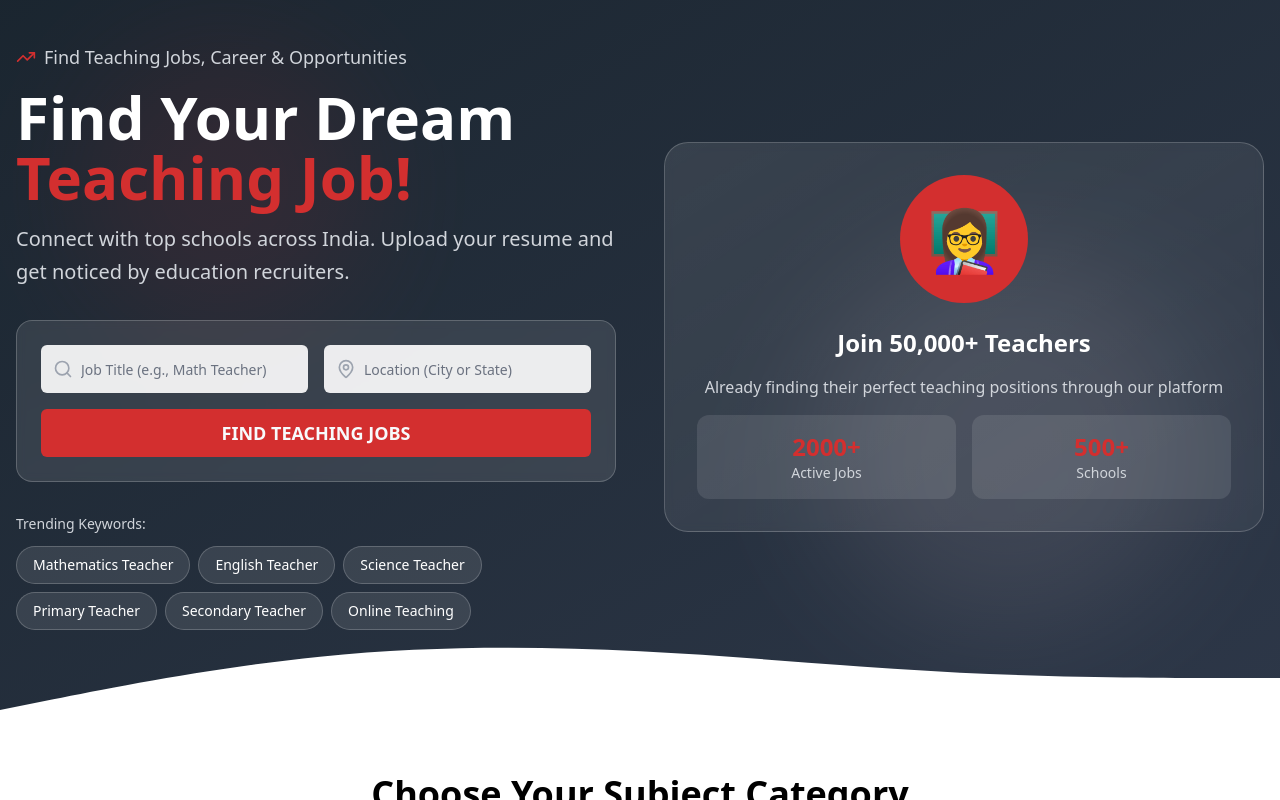
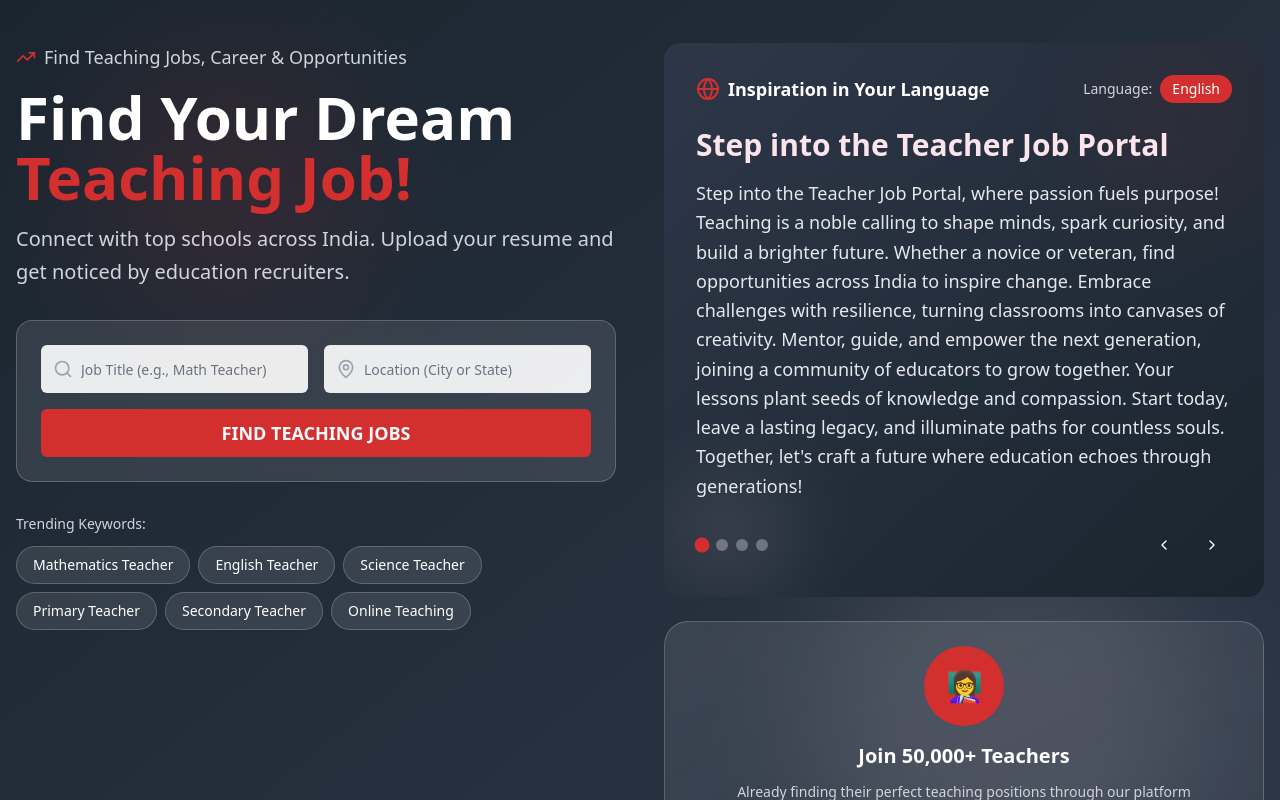
Before and after one commit to suneelnamburi/shiksha-shikshak-sangathan, a React (Vite) app: page / in a window 1280 px wide. Shown: the part 860-1660 px from the top of the page. Built offline with nearby package versions, Linux system fonts and the light colour scheme.

Commit message:
feat: Implement Hero section with carousel
Adds a Hero section with a carousel displaying motivational messages in multiple languages.

```diff
--- a/src/components/HeroSection.tsx
+++ b/src/components/HeroSection.tsx
@@ -3,6 +3,7 @@ import React from 'react';
 import { Search, MapPin, TrendingUp } from 'lucide-react';
 import { Button } from '@/components/ui/button';
 import { Input } from '@/components/ui/input';
+import InspirationSlide from './InspirationSlide';
 
 interface HeroSectionProps {
   searchKeyword: string;
@@ -31,7 +32,7 @@ const HeroSection: React.FC<HeroSectionProps> = ({
       </div>
 
       <div className="container mx-auto px-4 py-20 relative z-10">
-        <div className="grid grid-cols-1 lg:grid-cols-2 gap-12 items-center">
+        <div className="grid grid-cols-1 lg:grid-cols-2 gap-12 items-start">
 
           {/* Left Content */}
           <div className="space-y-8">
@@ -99,28 +100,32 @@ const HeroSection: React.FC<HeroSectionProps> = ({
             </div>
           </div>
 
-          {/* Right Content - Illustration */}
-          <div className="relative">
-            <div className="bg-gradient-to-br from-white/10 to-white/5 rounded-3xl p-8 backdrop-blur-sm border border-white/20">
-              <div className="text-center space-y-6">
-                <div className="w-32 h-32 bg-[#D32F2F] rounded-full mx-auto flex items-center justify-center">
-                  <div className="text-6xl">👩‍🏫</div>
+          {/* Right Content - Updated with Inspiration Slide */}
+          <div className="relative space-y-6">
+            {/* Inspiration Slide */}
+            <InspirationSlide />
+
+            {/* Stats Section */}
+            <div className="bg-gradient-to-br from-white/10 to-white/5 rounded-3xl p-6 backdrop-blur-sm border border-white/20">
+              <div className="text-center space-y-4">
+                <div className="w-20 h-20 bg-[#D32F2F] rounded-full mx-auto flex items-center justify-center">
+                  <div className="text-3xl">👩‍🏫</div>
                 </div>
 
-                <div className="space-y-4">
-                  <h3 className="text-2xl font-bold">Join 50,000+ Teachers</h3>
-                  <p className="text-gray-300">
+                <div className="space-y-3">
+                  <h3 className="text-xl font-bold">Join 50,000+ Teachers</h3>
+                  <p className="text-gray-300 text-sm">
                     Already finding their perfect teaching positions through our platform
                   </p>
 
-                  <div className="grid grid-cols-2 gap-4 text-center">
-                    <div className="bg-white/10 rounded-xl p-4">
-                      <div className="text-2xl font-bold text-[#D32F2F]">2000+</div>
-                      <div className="text-sm text-gray-300">Active Jobs</div>
+                  <div className="grid grid-cols-2 gap-3 text-center">
+                    <div className="bg-white/10 rounded-xl p-3">
+                      <div className="text-xl font-bold text-[#D32F2F]">2000+</div>
+                      <div className="text-xs text-gray-300">Active Jobs</div>
                     </div>
-                    <div className="bg-white/10 rounded-xl p-4">
-                      <div className="text-2xl font-bold text-[#D32F2F]">500+</div>
-                      <div className="text-sm text-gray-300">Schools</div>
+                    <div className="bg-white/10 rounded-xl p-3">
+                      <div className="text-xl font-bold text-[#D32F2F]">500+</div>
+                      <div className="text-xs text-gray-300">Schools</div>
                     </div>
                   </div>
                 </div>
--- /dev/null
+++ b/src/components/InspirationSlide.tsx
@@ -0,0 +1,124 @@
+
+import React, { useState, useEffect } from 'react';
+import { ChevronLeft, ChevronRight, Globe } from 'lucide-react';
+import { Button } from '@/components/ui/button';
+
+const InspirationSlide = () => {
+  const [currentLanguage, setCurrentLanguage] = useState(0);
+
+  const content = [
+    {
+      language: 'English',
+      title: 'Step into the Teacher Job Portal',
+      message: "Step into the Teacher Job Portal, where passion fuels purpose! Teaching is a noble calling to shape minds, spark curiosity, and build a brighter future. Whether a novice or veteran, find opportunities across India to inspire change. Embrace challenges with resilience, turning classrooms into canvases of creativity. Mentor, guide, and empower the next generation, joining a community of educators to grow together. Your lessons plant seeds of knowledge and compassion. Start today, leave a lasting legacy, and illuminate paths for countless souls. Together, let's craft a future where education echoes through generations!"
+    },
+    {
+      language: 'हिंदी',
+      title: 'शिक्षकों के लिए प्रेरणादायक संदेश',
+      message: 'शिक्षक जॉब पोर्टल में कदम रखें, जहां जुनून और उद्देश्य मिलते हैं! शिक्षण एक पवित्र कर्तव्य है, जो युवा मन को आकार देता, जिज्ञासा जगाता और उज्जवल भविष्य बनाता है। नौसिखिया हों या अनुभवी, भारत के विविध क्षेत्रों में अवसर पाएं और परिवर्तन प्रेरित करें। चुनौतियों को साहस से स्वीकार करें, कक्षा को रचनात्मकता का कैनवास बनाएं। अगली पीढ़ी का मार्गदर्शन करें, शिक्षकों के समुदाय से जुड़ें और साथ में बढ़ें। आपके पाठ ज्ञान और करुणा के बीज बोते हैं। आज शुरू करें, एक स्थायी विरासत छोड़ें, और अनगिनत आत्माओं के मार्ग प्रकाशित करें।'
+    },
+    {
+      language: 'मराठी',
+      title: 'शिक्षकांसाठी प्रेरणादायक संदेश',
+      message: 'शिक्षक जॉब पोर्टलमध्ये पाऊल टाका, जिथे उत्साह आणि उद्देश्य एकत्र येतात! शिक्षण हे एक पवित्र कर्तव्य आहे, जे तरुण मनांना आकार देते, उत्सुकता जागवते आणि उज्ज्वल भविष्य घडवते. नवशिक्या असो वा अनुभवी, भारताच्या विविध भागांत संधी शोधा आणि बदल प्रेरित करा. आव्हानांना धैर्याने सामोरे जा, वर्गाला सर्जनशीलतेचा कॅनव्हास बनवा. पुढील पिढीचे मार्गदर्शन करा, शिक्षकांच्या समुदायात सामील व्हा आणि एकत्र वाढा. तुमचे धडे ज्ञान आणि करुणेचे बीज पेरतात. आज सुरुवात करा, कायमस्वरूपी वारसा सोडा आणि अनेक आत्म्यांचे मार्ग उजळवा!'
+    },
+    {
+      language: 'தமிழ்',
+      title: 'ஆசிரியர்களுக்கான உத்வேகமளிக்கும் செய்தி',
+      message: 'ஆசிரியர் வேலைவாய்ப்பு போர்டலில் பங்கேற்கவும், அங்கு ஆர்வமும் நோக்கமும் சேரும்! கற்பித்தல் ஒரு தூய கடமையாகும், இது இளம் மனங்களை வடிவமைக்கிறது, ஆர்வத்தைத் தூண்டுகிறது மற்றும் பிரகாசமான எதிர்காலத்தை உருவாக்குகிறது. புதுமுகராக இருந்தாலும் அல்லது அனுபவம் வாய்ந்தவராக இருந்தாலும், இந்தியாவின் பல்வேறு பகுதிகளில் வாய்ப்புகளை அறிந்து மாற்றத்தை ஊக்குவிக்கவும். சவால்களை தைரியத்துடன் எதிர்கொள்ளுங்கள், வகுப்பறையை படைப்பாற்றலின் ஓவியப்பலகையாக மாற்றுங்கள். அடுத்த தலைமுறையை வழிநடத்தி, ஆசிரியர் சமூகத்தில் இணைந்து வளருங்கள். உங்கள் பாடங்கள் அறிவு மற்றும் இரக்கத்தின் விதைகளை விதைக்கின்றன. இன்று தொடங்கி, நிலையான பாரம்பரியத்தை உருவாக்கி, பல ஆத்மாக்களின் பாதைகளை ஒளிரச் செய்யுங்கள்!'
+    }
+  ];
+
+  // Auto-slide functionality
+  useEffect(() => {
+    const interval = setInterval(() => {
+      setCurrentLanguage((prev) => (prev + 1) % content.length);
+    }, 8000); // Change slide every 8 seconds
+
+    return () => clearInterval(interval);
+  }, []);
+
+  const nextSlide = () => {
+    setCurrentLanguage((prev) => (prev + 1) % content.length);
+  };
+
+  const prevSlide = () => {
+    setCurrentLanguage((prev) => (prev - 1 + content.length) % content.length);
+  };
+
+  return (
+    <div className="relative bg-gradient-to-br from-[#2D3748] to-[#1A252F] rounded-2xl p-8 text-white overflow-hidden">
+      {/* Background Decorative Elements */}
+      <div className="absolute top-0 right-0 w-40 h-40 bg-[#D32F2F] rounded-full opacity-10 blur-3xl"></div>
+      <div className="absolute bottom-0 left-0 w-32 h-32 bg-[#FCE4EC] rounded-full opacity-10 blur-2xl"></div>
+
+      {/* Content */}
+      <div className="relative z-10">
+        {/* Header */}
+        <div className="flex items-center justify-between mb-6">
+          <div className="flex items-center space-x-2">
+            <Globe className="text-[#D32F2F]" size={24} />
+            <span className="text-lg font-semibold">Inspiration in Your Language</span>
+          </div>
+
+          {/* Language Indicator */}
+          <div className="flex items-center space-x-2">
+            <span className="text-sm text-gray-300">Language:</span>
+            <span className="px-3 py-1 bg-[#D32F2F] rounded-full text-sm font-medium">
+              {content[currentLanguage].language}
+            </span>
+          </div>
+        </div>
+
+        {/* Main Content */}
+        <div className="min-h-[300px] flex flex-col justify-center">
+          <h3 className="text-2xl lg:text-3xl font-bold mb-4 text-[#FCE4EC]">
+            {content[currentLanguage].title}
+          </h3>
+
+          <p className="text-gray-200 leading-relaxed text-lg">
+            {content[currentLanguage].message}
+          </p>
+        </div>
+
+        {/* Navigation Controls */}
+        <div className="flex items-center justify-between mt-6">
+          <div className="flex space-x-2">
+            {content.map((_, index) => (
+              <button
+                key={index}
+                onClick={() => setCurrentLanguage(index)}
+                className={`w-3 h-3 rounded-full transition-all duration-300 ${
+                  index === currentLanguage
+                    ? 'bg-[#D32F2F] scale-125'
+                    : 'bg-white/30 hover:bg-white/50'
+                }`}
+              />
+            ))}
+          </div>
+
+          <div className="flex items-center space-x-2">
+            <Button
+              variant="ghost"
+              size="icon"
+              onClick={prevSlide}
+              className="text-white hover:bg-white/10 h-10 w-10"
+            >
+              <ChevronLeft size={20} />
+            </Button>
+            <Button
+              variant="ghost"
+              size="icon"
+              onClick={nextSlide}
+              className="text-white hover:bg-white/10 h-10 w-10"
+            >
+              <ChevronRight size={20} />
+            </Button>
+          </div>
+        </div>
+      </div>
+    </div>
+  );
+};
+
+export default InspirationSlide;
```
